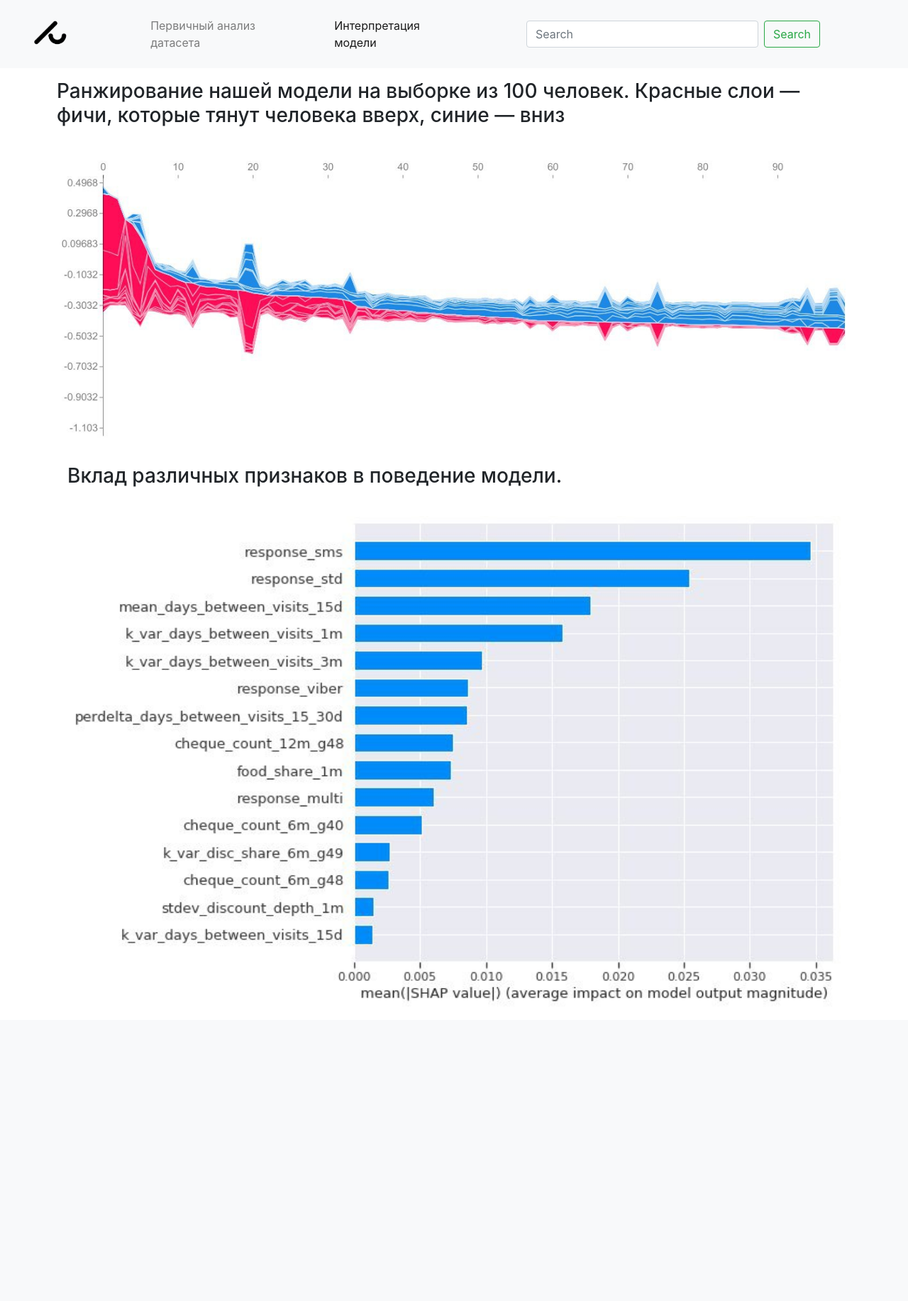
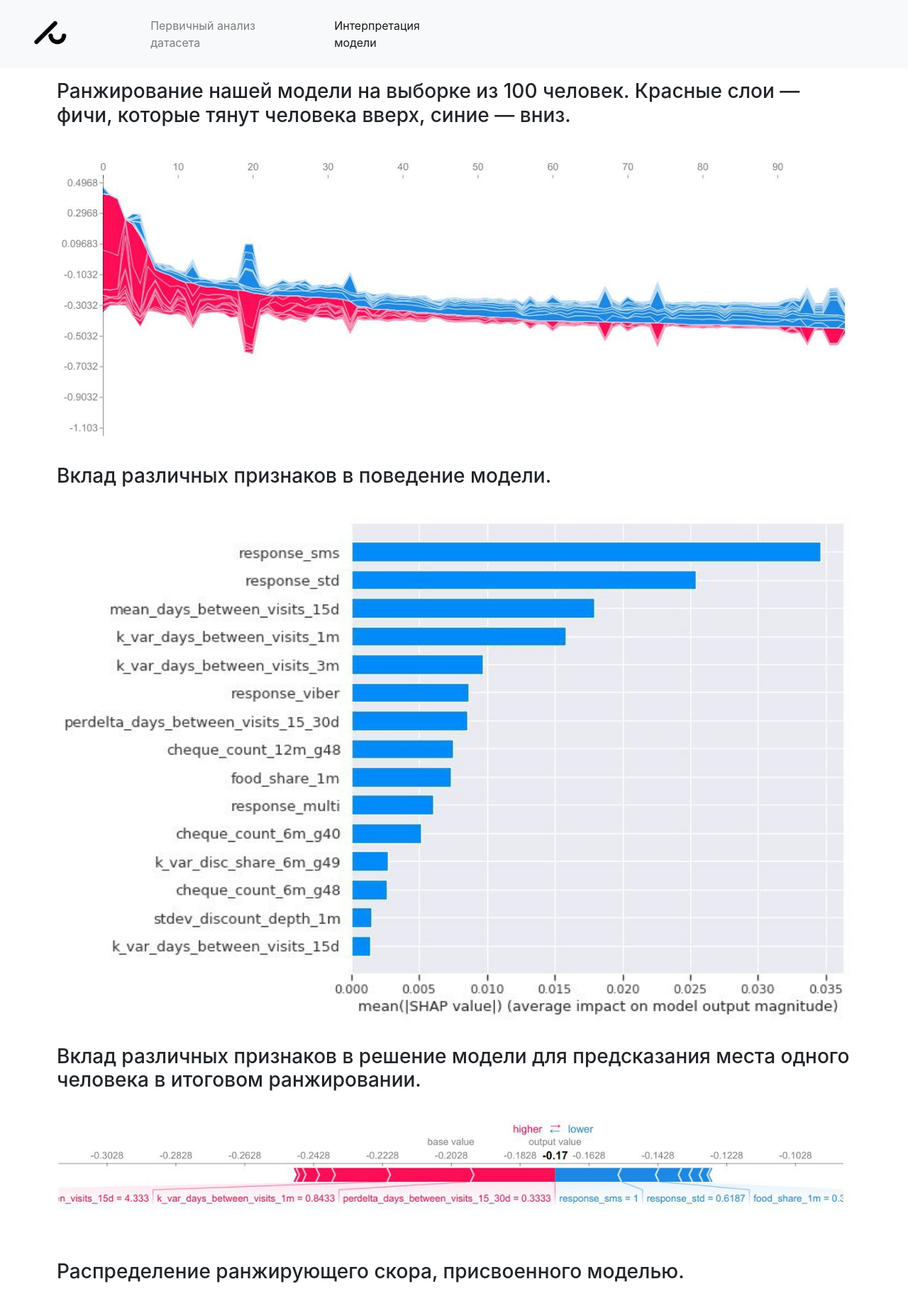
Before and after one commit to DKozl50/pluh_sms, a Flask app: page /sec in a window 1280 px wide. Shown: the top 1833 px of the page at 71% size. Before the commit the page ends 1411 px from the top, so only its background shows below. Run offline with Flask 2, Linux system fonts and the light colour scheme; some libraries are stand-ins or nearby versions.

Commit message:
new graphs and search part is closed for now

```diff
--- a/site/templates/mark.html
+++ b/site/templates/mark.html
@@ -4,11 +4,20 @@
 
 <div class = "container" style = "min-width:90%">
   <div class = "row">
-    <h3 class = "py-3 px-3">Ранжирование нашей модели на выборке из 100 человек. Красные слои — фичи, которые тянут человека вверх, синие — вниз</h3>
+    <h3 class = "py-3 px-3">Ранжирование нашей модели на выборке из 100 человек. Красные слои — фичи, которые тянут человека вверх, синие — вниз.</h3>
     <img class = "py-3 px-3" src="{{url_for('static', filename='mark_2.jpg')}}" align="middle" alt="" width="100%" height=""/>
   </div>
+  <div class = "row">
     <h3 class = "py-3 px-3">Вклад различных признаков в поведение модели.</h3>
     <img class = "py-3 px-3" src="{{url_for('static', filename='mark_4.jpg')}}" align="middle" alt="" width="100%" height=""/>
   </div>
+  <div class = "row">
+    <h3 class = "py-3 px-3">Вклад различных признаков в решение модели для предсказания места одного человека в итоговом ранжировании.</h3>
+    <img class = "py-3 px-3" src="{{url_for('static', filename='mark_5.jpg')}}" align="middle" alt="" width="100%" height=""/>
+  </div>
+  <div class = "row">
+    <h3 class = "py-3 px-3">Распределение ранжирующего скора, присвоенного моделью.</h3>
+    <img class = "py-3 px-3" src="{{url_for('static', filename='mark_6.jpg')}}" align="middle" alt="" width="100%" height=""/>
+  </div>
 </div>
 {% endblock %}
--- a/site/templates/wrapper.html
+++ b/site/templates/wrapper.html
@@ -21,10 +21,11 @@
         <a class="nav-link" href="{{ url_for('mark') }}">Интерпретация модели {% if type == 'mark'%} <span class="sr-only">(current)</span> {% endif %}</a>
       </li>
     </ul>
-
       <form class="form-inline my-2 my-lg-0 float-right col-5" action="{{ url_for('search_get') }}" method=get>
+<!--
         <input class="form-control mr-sm-2" type="search" placeholder="Search" aria-label="Search" name=id style="min-width:70%">
         <button class="btn btn-outline-success my-2 my-sm-0" type="submit" >Search</button>
+-->
       </form>
   </div>
 </nav>
```
Also changed, not shown: site/static/mark_5.jpg (added), site/static/mark_6.jpg (added).
